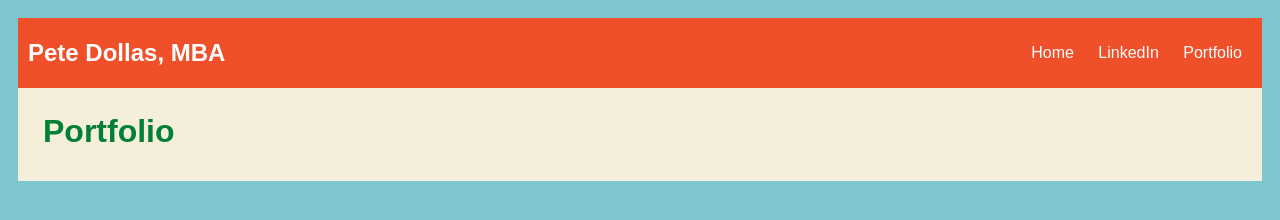
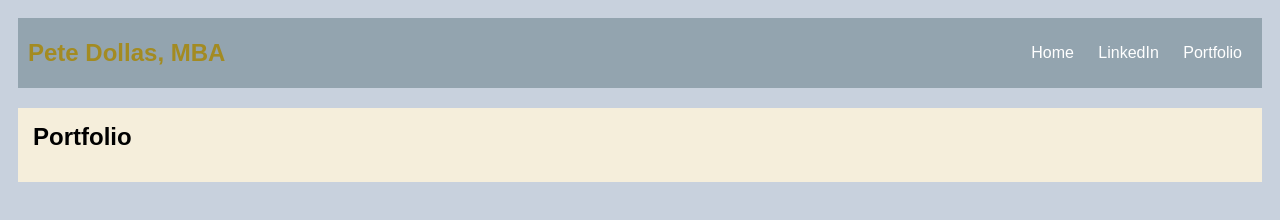
Before and after one commit to pete-dollas/2023-Academic-Projects, a plain HTML site: page portfolio.html in a window 1280 px wide. Drawn offline with Linux system fonts and the light colour scheme.

Commit message:
updated color scheme

```diff
--- a/portfolio.html
+++ b/portfolio.html
@@ -10,18 +10,12 @@
 
         <style type="text/css">
             body {
-                background: rgb(125, 198, 205);
-                color: rgb(45, 45, 45);
+                background: rgb(200,209,221);
+                color: rgb(0, 0, 0);
                 padding: 10px;
                 font-family: arial;
             }
-            header {
-                font-size: 1.5em;
-                font-weight: bold;
-            }
-            h1 {
-                margin: 10px;
-            }
+
             #all-contents {
                 max-width: 800px;
                 margin: auto;
@@ -29,16 +23,18 @@
 
             /* navigation menu */
             nav {
-                background: rgb(239, 80, 41);
+                background: rgb(147, 164, 175);
                 margin: 0 auto;
+                margin-bottom: 20px;
                 display: flex;
                 padding: 10px;
             }
-            nav header {
+            nav h1 {
                 display: flex;
                 align-items: center;
-                color: rgb(255, 255, 255);
+                color: rgb(163, 139, 34);
                 flex: 1;
+                margin: 0;
             }
             nav ul {
                 list-style-image: none;
@@ -60,6 +56,9 @@
             .content {
                 flex: 1;
                 padding: 15px;
+            }
+            h2, h3 {
+                margin: 0px;
             }
              /* portfolio styles */
              #portfolio {
@@ -86,7 +85,7 @@
         <body>
             <div id="all contents">
                 <nav>
-                    <header>Pete Dollas, MBA</header>
+                    <h1>Pete Dollas, MBA</h1>
                 <ul>
                     <li>
                         <a href="index.html"> Home </a>
@@ -101,7 +100,7 @@
                 </nav>
                 <main>
                     <div class="content">
-                        <h1>Portfolio</h1>
+                        <h2>Portfolio</h2>
                         <ul id="portfolio">
                         </ul>
                     </div>
```
Also changed, not shown: index.html (+3 -2 lines).
